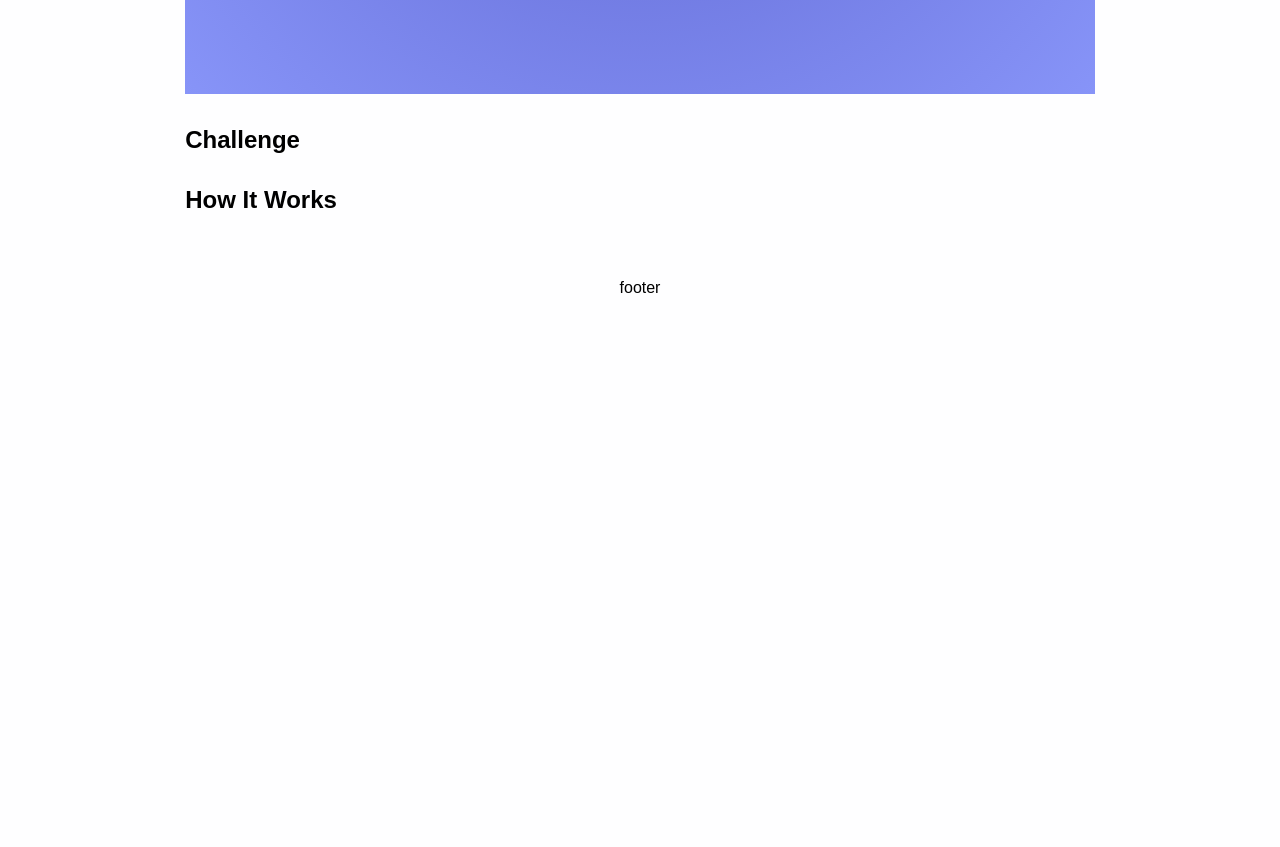
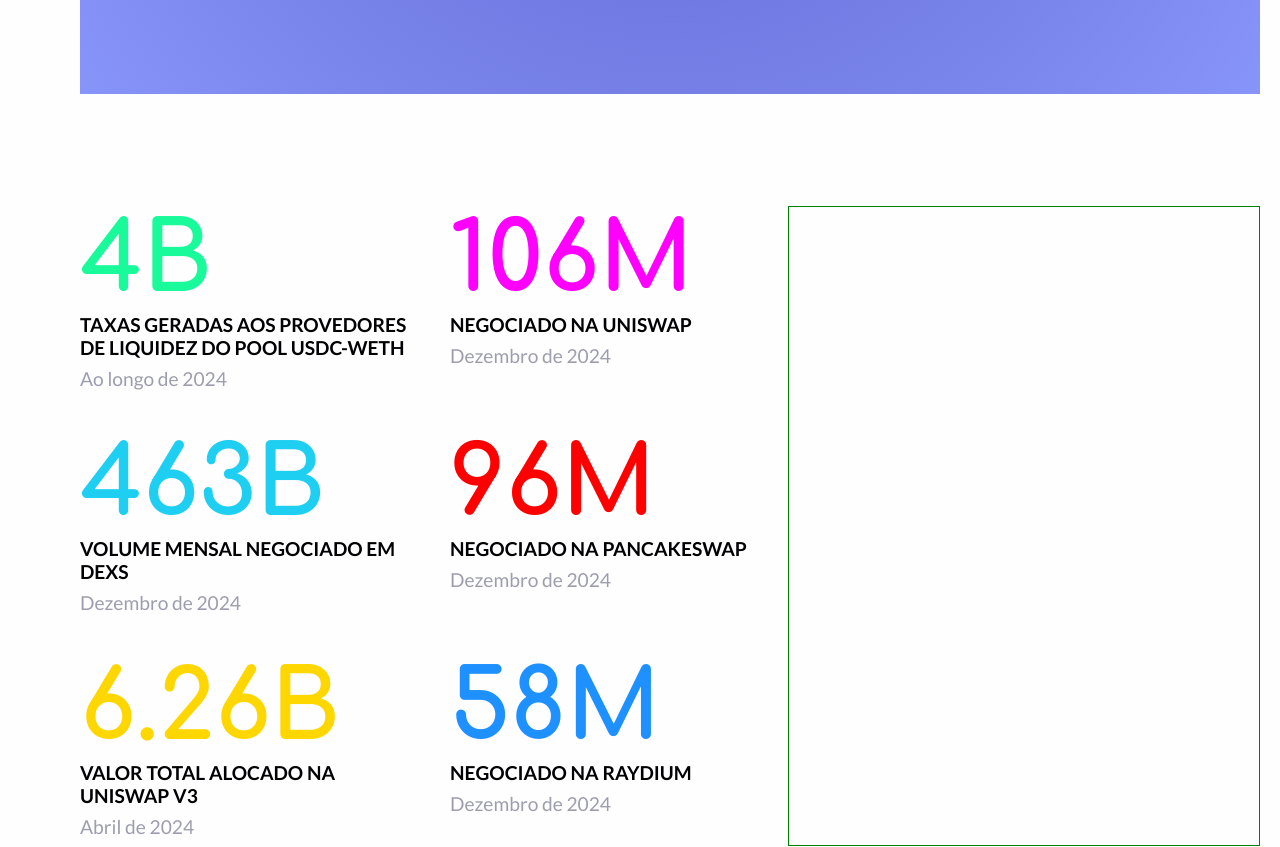
Before and after one commit to duccini/intelliswap, a Next.js app: page / in a window 1280 px wide. Shown: the part 940-1787 px from the top of the page. Before the commit the page ends 1318 px from the top, so only its background shows below. Built offline with nearby package versions, Linux system fonts and the light colour scheme.

Commit message:
feat: challenges numbers

```diff
--- a/src/app/_components/Challenges/Challenges.module.css
+++ b/src/app/_components/Challenges/Challenges.module.css
@@ -0,0 +1,31 @@
+.challengesContainer {
+  width: 100%;
+  height: 100vh;
+
+  /* background: var(--black); */
+}
+
+.challengesContent {
+  width: 1180px;
+  height: 100%;
+
+  margin: 0 auto;
+
+  display: flex;
+
+  padding: 5rem 0;
+}
+
+.challengesDetails {
+  width: 60%;
+
+  display: grid;
+  grid-template-columns: 1fr 1fr;
+  grid-template-rows: auto auto auto;
+  gap: 32px;
+}
+
+.challengesHeader {
+  border: 1px solid green;
+  width: 40%;
+}
--- a/src/app/_components/Challenges/index.tsx
+++ b/src/app/_components/Challenges/index.tsx
@@ -1,5 +1,56 @@
+import ChallengeCard from "@/components/ChallengCard";
 import styles from "./Challenges.module.css";
 
 export default function Challenges() {
-  return <h2>Challenge</h2>;
+  return (
+    <div className={styles.challengesContainer}>
+      <div className={styles.challengesContent}>
+        <div className={styles.challengesDetails}>
+          <ChallengeCard
+            title="4B"
+            description="Taxas geradas aos provedores de liquidez do pool usdc-weth"
+            date="Ao longo de 2024"
+            color="challengeCardGreen"
+          />
+
+          <ChallengeCard
+            title="106M"
+            description="Negociado na Uniswap"
+            date="Dezembro de 2024"
+            color="challengeCard3"
+          />
+
+          <ChallengeCard
+            title="463B"
+            description="Volume mensal negociado em DEXS"
+            date="Dezembro de 2024"
+            color="challengeCardBlue"
+          />
+
+          <ChallengeCard
+            title="96M"
+            description="Negociado na PancakeSwap"
+            date="Dezembro de 2024"
+            color="challengeCard4"
+          />
+
+          <ChallengeCard
+            title="6.26B"
+            description="Valor total alocado na uniswap v3"
+            date="Abril de 2024"
+            color="challengeCard5"
+          />
+
+          <ChallengeCard
+            title="58M"
+            description="Negociado na Raydium"
+            date="Dezembro de 2024"
+            color="challengeCard6"
+          />
+        </div>
+
+        <div className={styles.challengesHeader}></div>
+      </div>
+    </div>
+  );
 }
--- a/src/app/globals.css
+++ b/src/app/globals.css
@@ -4,6 +4,7 @@
   --primary: #5f66d1;
 
   --background: #f5f5f4;
+  --gray-200: #9d9dae;
 
   --yellow: #ede611;
   --green: #42de7b;
--- /dev/null
+++ b/src/components/ChallengCard/ChallengeCard.module.css
@@ -0,0 +1,47 @@
+.challengeTitle {
+  font-family: var(--font-comfortaa);
+  font-weight: bold;
+  font-size: 6rem;
+  /* padding-bottom: 24px; */
+}
+
+.challengeCardBlue {
+  color: #1fcff1;
+}
+
+.challengeCardGreen {
+  color: #19fb9b;
+}
+
+.challengeCard3 {
+  color: #ff00ff;
+}
+
+.challengeCard4 {
+  color: #ff0000;
+}
+
+.challengeCard5 {
+  color: #ffd700;
+}
+
+.challengeCard6 {
+  color: #1e90ff;
+}
+
+.challengeDescription {
+  font-family: var(--font-lato);
+  font-weight: bold;
+  font-size: 1.2rem;
+  text-transform: uppercase;
+  padding-bottom: 8px;
+  color: var(--black);
+}
+
+.challengeDate {
+  font-family: var(--font-lato);
+  font-weight: normal;
+  font-size: 1.2rem;
+
+  color: var(--gray-200);
+}
--- /dev/null
+++ b/src/components/ChallengCard/index.tsx
@@ -0,0 +1,23 @@
+import styles from "./ChallengeCard.module.css";
+
+interface ChallengeCard {
+  title: string;
+  description: string;
+  date: string;
+  color: string;
+}
+
+export default function ChallengeCard({
+  title,
+  description,
+  date,
+  color,
+}: ChallengeCard) {
+  return (
+    <div className={styles.challengeCard}>
+      <h3 className={`${styles.challengeTitle} ${styles[color]}`}>{title}</h3>
+      <h4 className={styles.challengeDescription}>{description}</h4>
+      <h5 className={styles.challengeDate}>{date}</h5>
+    </div>
+  );
+}
--- a/src/components/Header/Header.module.css
+++ b/src/components/Header/Header.module.css
@@ -15,6 +15,7 @@
 
 .headerImg {
   height: 100%;
+  position: relative;
 }
 
 .headerImg {
```
